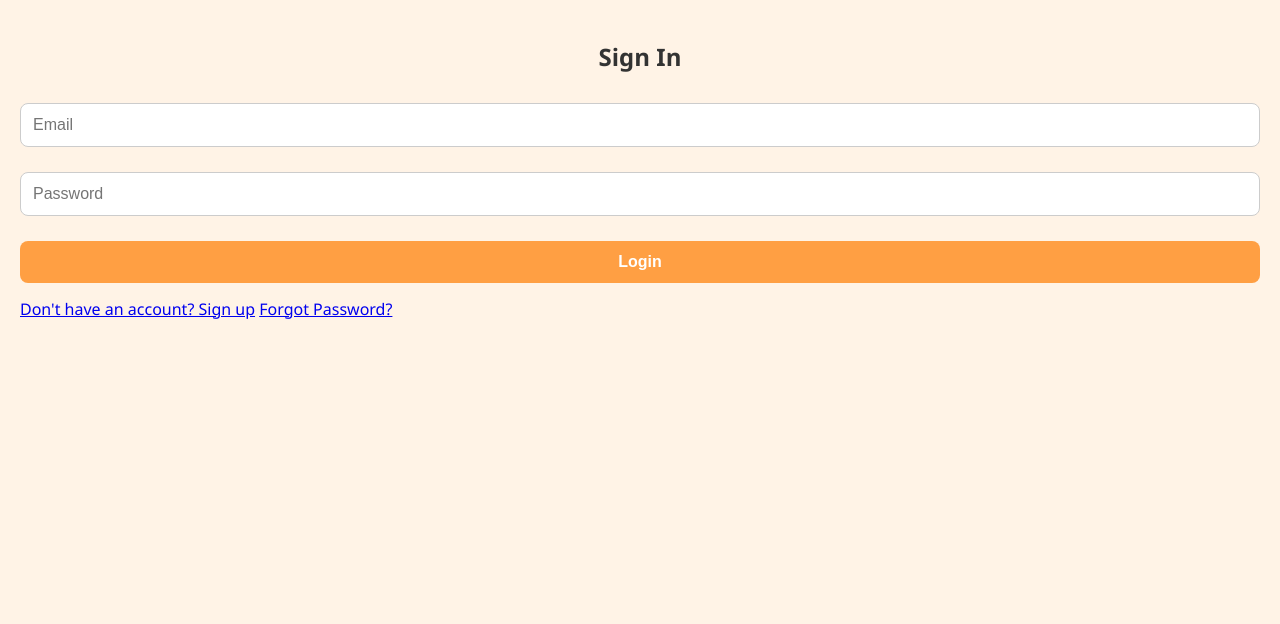
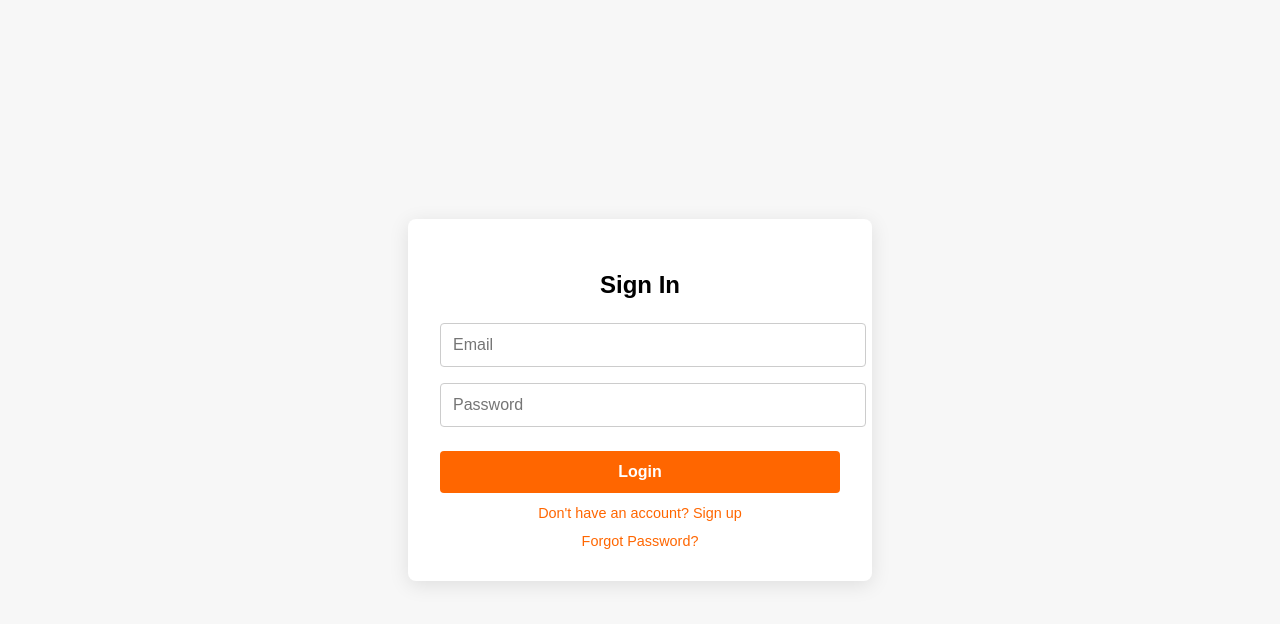
Before and after one commit to swiftini/chefstuff, a website with bundled scripts: page index.html in a window 1280 px wide. Built offline with nearby package versions, Linux system fonts and the light colour scheme; no server answers.

Commit message:
Add files via upload

```diff
--- a/styles.css
+++ b/styles.css
@@ -1,54 +1,95 @@
-body {
-  background-color: #fff3e6;
-  font-family: "Segoe UI", sans-serif;
+
+body, html {
   margin: 0;
-  padding: 20px;
+  padding: 0;
+  height: 100%;
+  font-family: Arial, sans-serif;
+  background: #f7f7f7;
 }
 
-h1, h2 {
-  color: #333;
-  text-align: center;
+.auth-container {
+  display: flex;
+  justify-content: center;
+  align-items: center;
+  height: 100vh;
 }
 
-form, .output-block, #upgrade-section {
-  max-width: 600px;
-  margin: 20px auto;
-  background: #ffffffcc;
-  padding: 20px;
-  border-radius: 12px;
-  box-shadow: 0 4px 10px rgba(0,0,0,0.05);
+.auth-container > div {
+  background: white;
+  padding: 2rem;
+  border-radius: 8px;
+  box-shadow: 0 4px 20px rgba(0,0,0,0.1);
+  max-width: 400px;
+  width: 100%;
 }
 
-input, select, textarea, button {
-  width: 100%;
-  padding: 12px;
-  margin-top: 10px;
-  margin-bottom: 15px;
-  border-radius: 8px;
-  border: 1px solid #ccc;
-  font-size: 16px;
-  box-sizing: border-box;
+.auth-container h2 {
+  text-align: center;
+  margin-bottom: 1.5rem;
 }
 
-button {
-  background-color: #ff9f43;
-  color: #fff;
-  border: none;
-  cursor: pointer;
-  font-weight: bold;
-  transition: background-color 0.2s ease;
+.auth-container input {
+  display: block;
+  width: 100%;
+  margin-bottom: 1rem;
+  padding: 0.75rem;
+  border: 1px solid #ccc;
+  border-radius: 4px;
+  font-size: 1rem;
 }
 
-button:hover {
-  background-color: #ff851a;
+.auth-container button {
+  width: 100%;
+  padding: 0.75rem;
+  margin-top: 0.5rem;
+  background-color: #ff6600;
+  border: none;
+  color: white;
+  border-radius: 4px;
+  font-weight: bold;
+  font-size: 1rem;
+  cursor: pointer;
+  transition: background-color 0.3s ease;
 }
 
-@media (max-width: 480px) {
-  body {
-    padding: 10px;
-  }
-  input, select, textarea, button {
-    font-size: 15px;
-    padding: 10px;
-  }
+.auth-container button:hover {
+  background-color: #e65c00;
 }
+
+.auth-container a {
+  display: block;
+  text-align: center;
+  margin-top: 0.75rem;
+  color: #ff6600;
+  font-size: 0.9rem;
+  text-decoration: none;
+  transition: color 0.3s ease;
+}
+
+.auth-container a:hover {
+  color: #cc5200;
+}
+
+/* Dashboard button (logout button) styling */
+#logout-button {
+  position: absolute;
+  top: 1rem;
+  right: 1rem;
+  padding: 0.5rem 1rem;
+  background-color: #ff6600;
+  color: white;
+  border: none;
+  border-radius: 4px;
+  font-weight: bold;
+  cursor: pointer;
+  transition: background-color 0.3s ease;
+}
+
+#logout-button:hover {
+  background-color: #e65c00;
+}
+
+/* General container for dashboard content */
+.dashboard-container {
+  padding: 2rem;
+}
```
